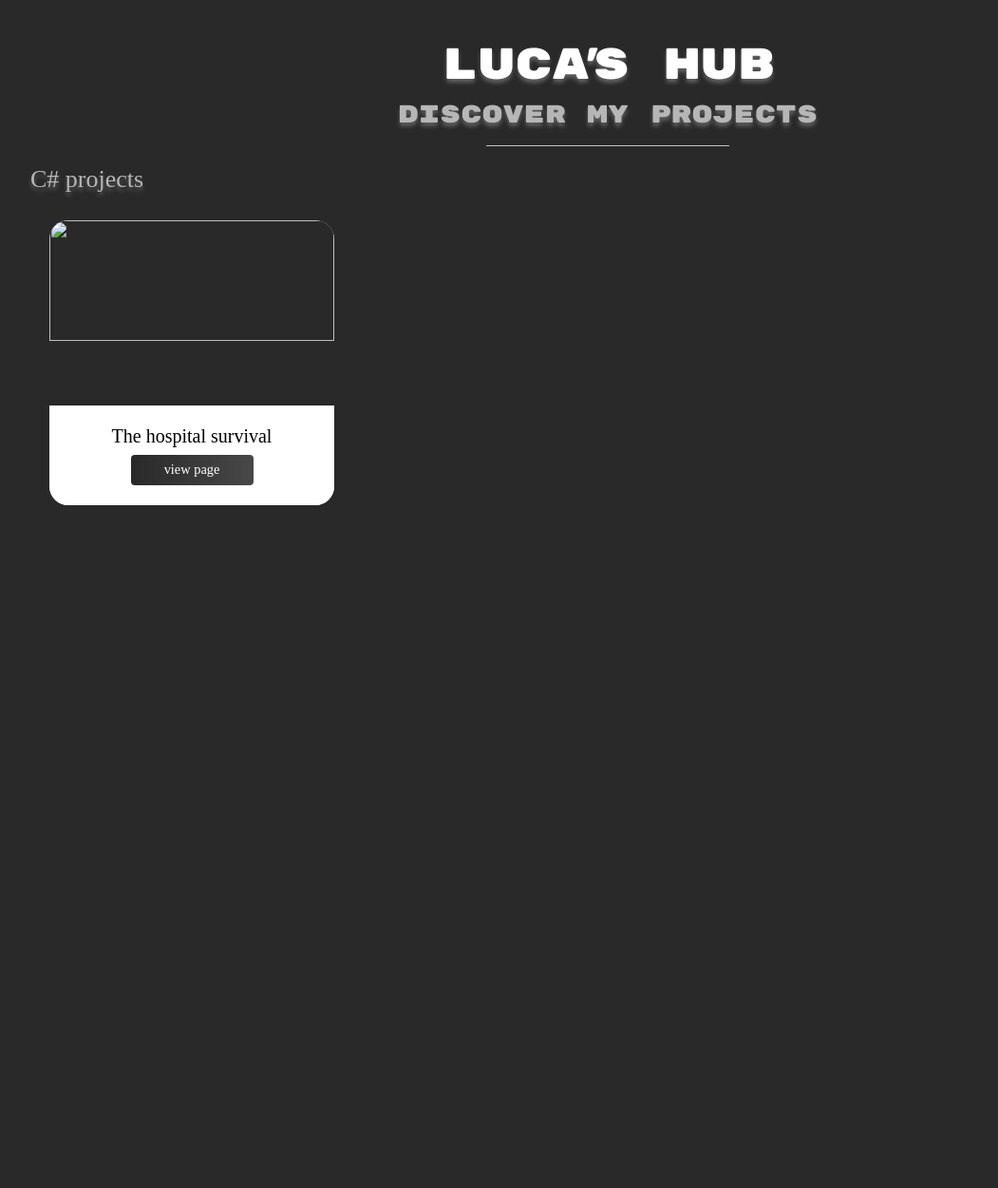
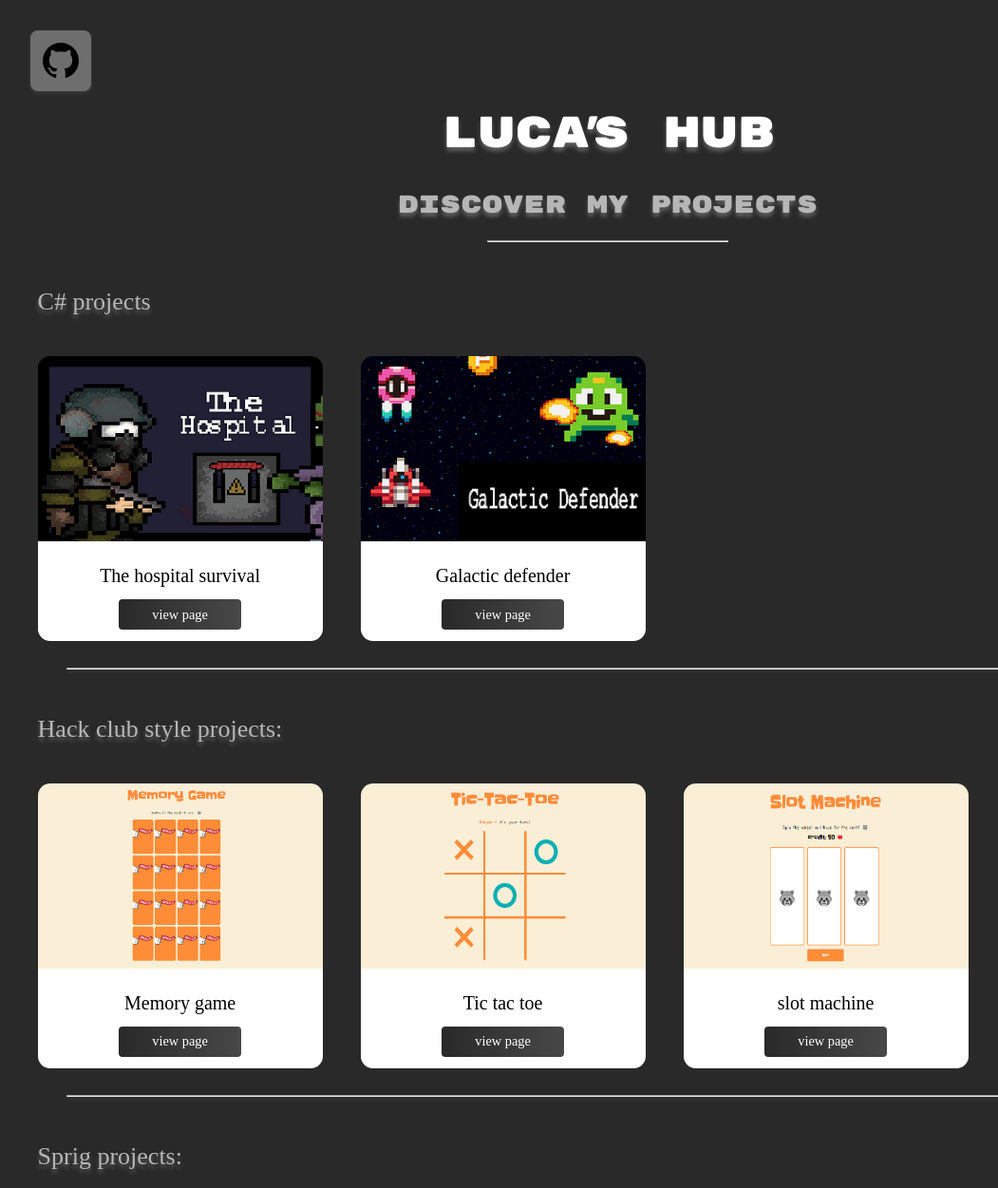
Before and after one commit to luca611/lucas-hub, a plain HTML site: page index.html in a window 1280 px wide. Shown: the top 1251 px of the page at 95% size, without its empty margins (0-1051 px from the left). Before the commit the page ends 800 px from the top, so only its background shows below. Drawn offline with nearby package versions, Linux system fonts and the light colour scheme; a web font is replaced by a local one.

Commit message:
finished the page

```diff
--- a/index.html
+++ b/index.html
@@ -4,8 +4,7 @@
     <meta charset="UTF-8">
     <link rel="icon" href="favicon.ico">
     <meta name="viewport" content="width=device-width, initial-scale=1.0">
-    <link rel="stylesheet" href="https://stackpath.bootstrapcdn.com/bootstrap/4.5.2/css/bootstrap.min.css">
-    <link rel="stylesheet" href="styles.css"> <!-- Add this line -->
+    <link rel="stylesheet" href="styles.css">
     <title>luca's hub</title>
 </head>
 <body>
@@ -15,18 +14,31 @@
         <hr class="divisor">
     </div>
 
+    <button class="githubLink" onclick="window.open('https://github.com/luca611')" > </button>
     <div class="section">
         <h2>
             C# projects
         </h2>
         <div class="project-container">
             <div class="project">
-                <img class="preview" src="">
+                <img class="preview" src="img1.png">
                 <div class="goto">
                     <h1>
                         The hospital survival
                     </h1>
-                    <button>
+                    <button onclick="window.open('https://luiis71.itch.io/the-hospital-survival')" >
+                        view page
+                    </button>
+                </div>
+            </div>
+
+            <div class="project">
+                <img class="preview" src="img2.png">
+                <div class="goto">
+                    <h1>
+                        Galactic defender
+                    </h1>
+                    <button onclick="window.open('https://luiis71.itch.io/space-shooter')" >
                         view page
                     </button>
                 </div>
@@ -34,8 +46,103 @@
         </div>
     </div>
 
-    <script src="https://code.jquery.com/jquery-3.5.1.slim.min.js"></script>
-    <script src="https://cdn.jsdelivr.net/npm/@popperjs/core@2.5.4/dist/umd/popper.min.js"></script>
-    <script src="https://stackpath.bootstrapcdn.com/bootstrap/4.5.2/js/bootstrap.min.js"></script>
+    <hr class="big divisor">
+
+    <div class="section">
+        <h2>
+            Hack club style projects:
+        </h2>
+        <div class="project-container">
+            <div class="project">
+                <img class="preview" src="img3.png">
+                <div class="goto">
+                    <h1>
+                        Memory game
+                    </h1>
+                    <button onclick="window.open('https://luca611.github.io/Memory-game/')" >
+                        view page
+                    </button>
+                </div>
+            </div>
+
+            <div class="project">
+                <img class="preview" src="img4.png">
+                <div class="goto">
+                    <h1>
+                        Tic tac toe
+                    </h1>
+                    <button onclick="window.open('https://luca611.github.io/Tic-Tac-Toe/')" >
+                        view page
+                    </button>
+                </div>
+            </div>
+
+            <div class="project">
+                <img class="preview" src="img5.png">
+                <div class="goto">
+                    <h1>
+                        slot machine
+                    </h1>
+                    <button onclick="window.open('https://luca611.github.io/web-slot-machine/')" >
+                        view page
+                    </button>
+                </div>
+            </div>
+        </div>
+
+    </div>
+
+    <hr class="big divisor">
+
+    <div class="section">
+        <h2>
+            Sprig projects:
+        </h2>
+        <div class="project-container">
+            <div class="project">
+                <img class="preview" src="img6.png">
+                <div class="goto">
+                    <h1>
+                        the lost penguin
+                    </h1>
+                    <button onclick="window.open('https://sprig.hackclub.com/share/Rlt9tSIdZbuw8B0RFUWa')" >
+                        view page
+                    </button>
+                </div>
+            </div>
+
+            <div class="project">
+                <img class="preview" src="img7.png">
+                <div class="goto">
+                    <h1>
+                        8bit driving
+                    </h1>
+                    <button onclick="window.open('https://sprig.hackclub.com/share/BzQrXzx93n3yUi9emZuc')" >
+                        view page
+                    </button>
+                </div>
+            </div>
+        </div>
+    </div>
+
+    <hr class="big divisor">
+
+    <div class="section">
+        <h2>
+            Jobs:
+        </h2>
+        <div class="project-container">
+            <div class="project">
+                <img class="preview" src="img8.png">
+                <div class="goto">
+                    <h1>
+                        MCGC website
+                    </h1>
+                    <button onclick="window.open('https://meowstard.cat/')" >
+                        view page
+                    </button>
+                </div>
+            </div>
+    </div>
 </body>
 </html>
--- a/styles.css
+++ b/styles.css
@@ -32,20 +32,26 @@ body {
     width: 20%;
 }
 
+.big{
+    width: 90%;
+    box-shadow: 0px 2px 4px rgba(255, 255, 255, 0.1);
+}
+
 .spacing {
     width: 100%;
     height: auto;
     text-align: center;
-    margin-top: 5vh;
+    margin-top: 7rem;
     margin-bottom: 1.25rem;
 }
 
 .section {
+    margin-top: 3rem;
+    margin-left: 2.5%;
+    margin-right: 2.5%;
     width: 95%;
     height: auto;
     text-align: left;
-    margin-left: 2.5%;
-    margin-right: 2.5%;
 }
 
 .section h2 {
@@ -62,25 +68,46 @@ body {
     gap: 1.25rem;
     display: flex;
     flex-wrap: nowrap;
-    overflow-x: scroll;
+    overflow-x: auto;
+}
+
+/* Dark Scrollbar */
+body::-webkit-scrollbar {
+    width: 0.5rem;
+}
+
+body::-webkit-scrollbar-track {
+    background: #292929;
+}
+
+body::-webkit-scrollbar-thumb {
+    background: #B6B6B6;
+}
+
+body::-webkit-scrollbar-thumb:hover {
+    background: #D9D9D9;
 }
 
 .project {
     width: 18.75rem;
     height: 18.75rem;
     margin: 1.25rem;
+    margin-left: 0;
     background: #D9D9D9;
     border-radius: 1.25rem;
     display: flex;
     flex-direction: column;
     flex-shrink: 0;
+    transition: all 1s ease;
 }
+
+
 
 .preview {
     background-color: #292929;
     width: 100%;
     height: 65%;
-    border-radius: 1.25rem 1.25rem 0 0;
+    border-radius: 0.8rem 0.8rem 0 0;
 }
 
 .goto {
@@ -91,7 +118,7 @@ body {
     background-color: white;
     text-align: center;
     height: 35%;
-    border-radius: 0 0 1.25rem 1.25rem;
+    border-radius: 0 0 0.8rem 0.8rem;
 }
 
 .goto h1 {
@@ -120,3 +147,25 @@ body {
 .goto button:hover {
     scale: 1.1;
 }
+
+.githubLink{
+    position: absolute;
+    top: 2rem;
+    left: 2rem;
+    width: 4rem;
+    height: 4rem;
+    background-image: url('githubico.svg');
+    background-size: 60%;
+    background-position: center;
+    background-repeat: no-repeat;
+    border-radius: 0.5rem;
+    background-color: #6e6e6e;
+    border: none;
+    box-shadow: 0px 2px 4px rgba(255, 255, 255, 0.1);
+    transition: all 1s ease;
+}
+
+.githubLink:hover {
+    scale: 1.1;
+    background-color: #FFF;
+}
```
Also changed, not shown: favicon.ico (added), githubIco.svg (added), image.png (added), img1.png (added), img2.png (added), img3.png (added), img4.png (added), img5.png (added), img6.png (added), img7.png (added), img8.png (added), 1 other file.
